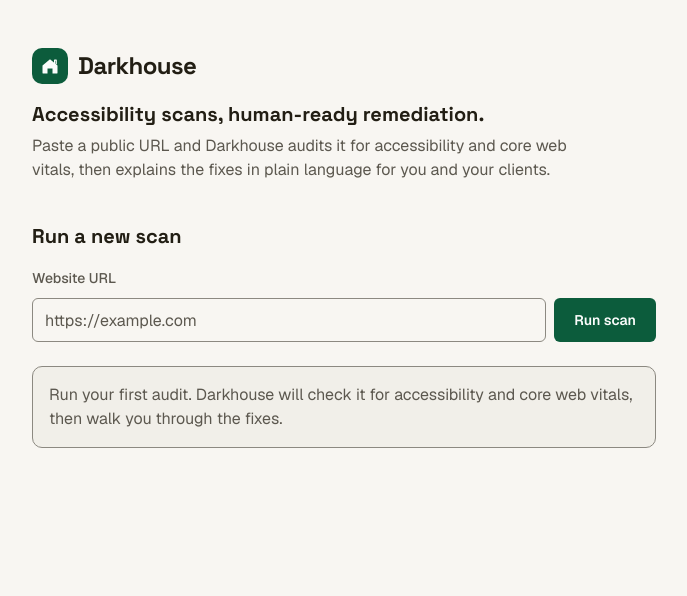
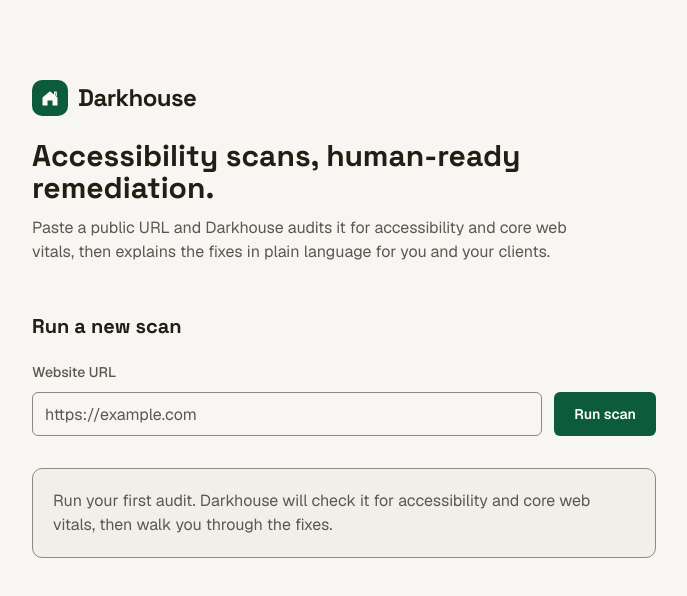
Before and after one commit to PastaSus/a11yfix-engine, a Next.js app in the folder apps/web/: page / in a window 1280 px wide. Shown: the top 596 px of the page, without its empty margins (296-983 px from the left). Built offline with nearby package versions, Linux system fonts and the light colour scheme.

Commit message:
style(web): improve whitespace and hierarchy across the dashboard

```diff
--- a/apps/web/app/page.tsx
+++ b/apps/web/app/page.tsx
@@ -3,7 +3,7 @@
 export default function Home() {
   return (
     <main className="flex flex-1 flex-col bg-background text-on-surface">
-      <header className="mx-auto w-full max-w-2xl px-6 pt-12">
+      <header className="mx-auto w-full max-w-2xl px-6 pb-2 pt-14 sm:pt-20">
         <p className="flex items-center gap-2.5">
           <span aria-hidden="true" className="flex h-9 w-9 items-center justify-center rounded-md bg-primary text-on-primary">
             <svg width="20" height="20" viewBox="0 0 24 24" fill="none" aria-hidden="true">
@@ -18,10 +18,10 @@
             Darkhouse
           </span>
         </p>
-        <h1 className="mt-4 max-w-xl text-xl font-semibold leading-7 text-on-surface">
+        <h1 className="mt-6 max-w-xl text-2xl font-semibold leading-8 text-on-surface sm:text-3xl">
           Accessibility scans, human-ready remediation.
         </h1>
-        <p className="mt-1.5 max-w-xl text-on-surface-variant">
+        <p className="mt-3 max-w-xl text-base leading-6 text-on-surface-variant">
           Paste a public URL and Darkhouse audits it for accessibility and core web
           vitals, then explains the fixes in plain language for you and your clients.
         </p>
--- a/apps/web/components/client-view.tsx
+++ b/apps/web/components/client-view.tsx
@@ -21,7 +21,7 @@
   const hasImpacts = report.analyst_impacts.length > 0;
 
   return (
-    <section aria-label="Client view" className="grid gap-6 pt-6 md:grid-cols-12">
+    <section aria-label="Client view" className="grid gap-6 pt-8 md:grid-cols-12">
       <div className="rounded-md border border-outline bg-surface-container p-6 md:col-span-7">
         <h3 className="text-lg font-semibold">Executive summary</h3>
         <div
@@ -65,7 +65,7 @@
         {hasImpacts && (
           <ol className="mt-4">
             {report.analyst_impacts.map((impact) => (
-              <li key={impact.violation_id} className="border-b border-outline py-4 last:border-b-0">
+              <li key={impact.violation_id} className="border-b border-outline py-5 last:border-b-0">
                 <h4 className="text-base font-semibold">{impact.business_problem}</h4>
                 <dl className="mt-2 grid gap-1 text-sm">
                   <div>
--- a/apps/web/components/scan-form.tsx
+++ b/apps/web/components/scan-form.tsx
@@ -166,7 +166,7 @@
   return (
     <Fragment>
       <section
-        className="mx-auto w-full max-w-2xl px-6 py-10"
+        className="mx-auto w-full max-w-2xl px-6 pb-12 pt-10"
         aria-labelledby="scan-form-heading"
       >
       <h2
@@ -176,14 +176,14 @@
         Run a new scan
       </h2>
 
-      <form onSubmit={handleSubmit} noValidate className="mt-4">
+      <form onSubmit={handleSubmit} noValidate className="mt-5">
         <label
           htmlFor="scan-url"
           className="text-sm font-medium text-on-surface-variant"
         >
           Website URL
         </label>
-        <div className="mt-2 flex flex-col gap-2 sm:flex-row">
+        <div className="mt-2 flex flex-col gap-3 sm:flex-row">
           <input
             ref={inputRef}
             id="scan-url"
@@ -216,13 +216,13 @@
       </form>
 
       {!hasRun && !submittedUrl && (
-        <p className="mt-6 rounded-md border border-outline bg-surface-container p-4 text-on-surface-variant">
+        <p className="mt-8 rounded-md border border-outline bg-surface-container p-5 text-on-surface-variant">
           {EMPTY_STATE_COPY}
         </p>
       )}
 
       {showStepper && (
-        <div className="mt-6" role="status" aria-live="polite">
+        <div className="mt-8" role="status" aria-live="polite">
           <p className="sr-only">{STAGE_ANNOUNCEMENT[stepperStage]}</p>
           <ProgressStepper current={stepperStage} />
         </div>
@@ -231,7 +231,7 @@
       {state.stage === "failed" && (
         <div
           role="alert"
-          className="mt-6 rounded-md border border-error-container bg-error-container p-4"
+          className="mt-6 rounded-md border border-error-container bg-error-container p-5"
         >
           <p className="font-medium text-on-error-container">{state.hint}</p>
           <button type="button" onClick={handleRetry} className={RETRY_CLASSES}>
@@ -244,7 +244,7 @@
         <div
           role="status"
           aria-live="polite"
-          className="mt-6 rounded-md border border-warning-container bg-warning-container p-4"
+          className="mt-6 rounded-md border border-warning-container bg-warning-container p-5"
         >
           <p className="font-medium text-on-warning-container">{PAUSED_COPY}</p>
           <button type="button" onClick={handleRetry} className={RETRY_CLASSES}>
```
